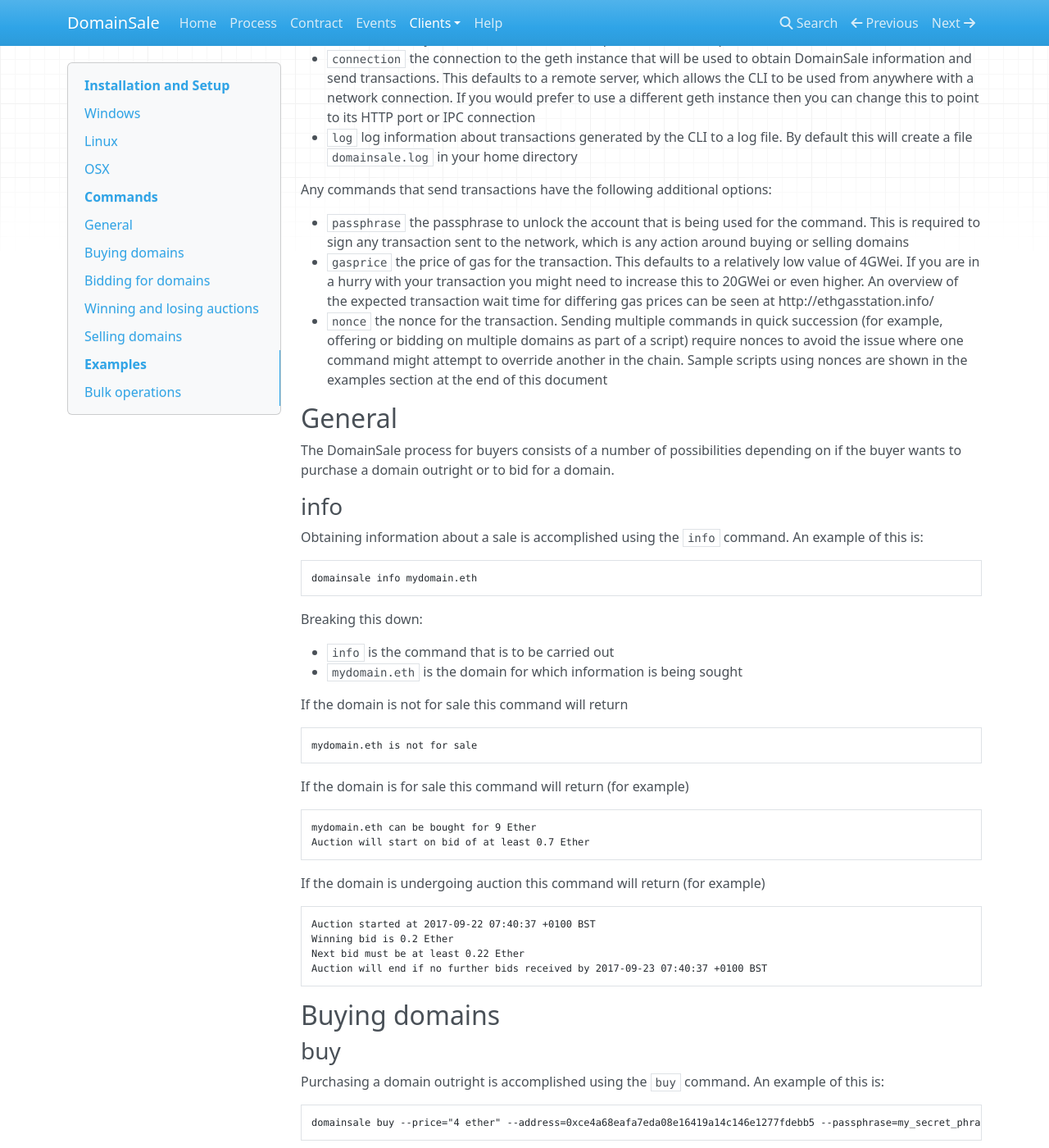
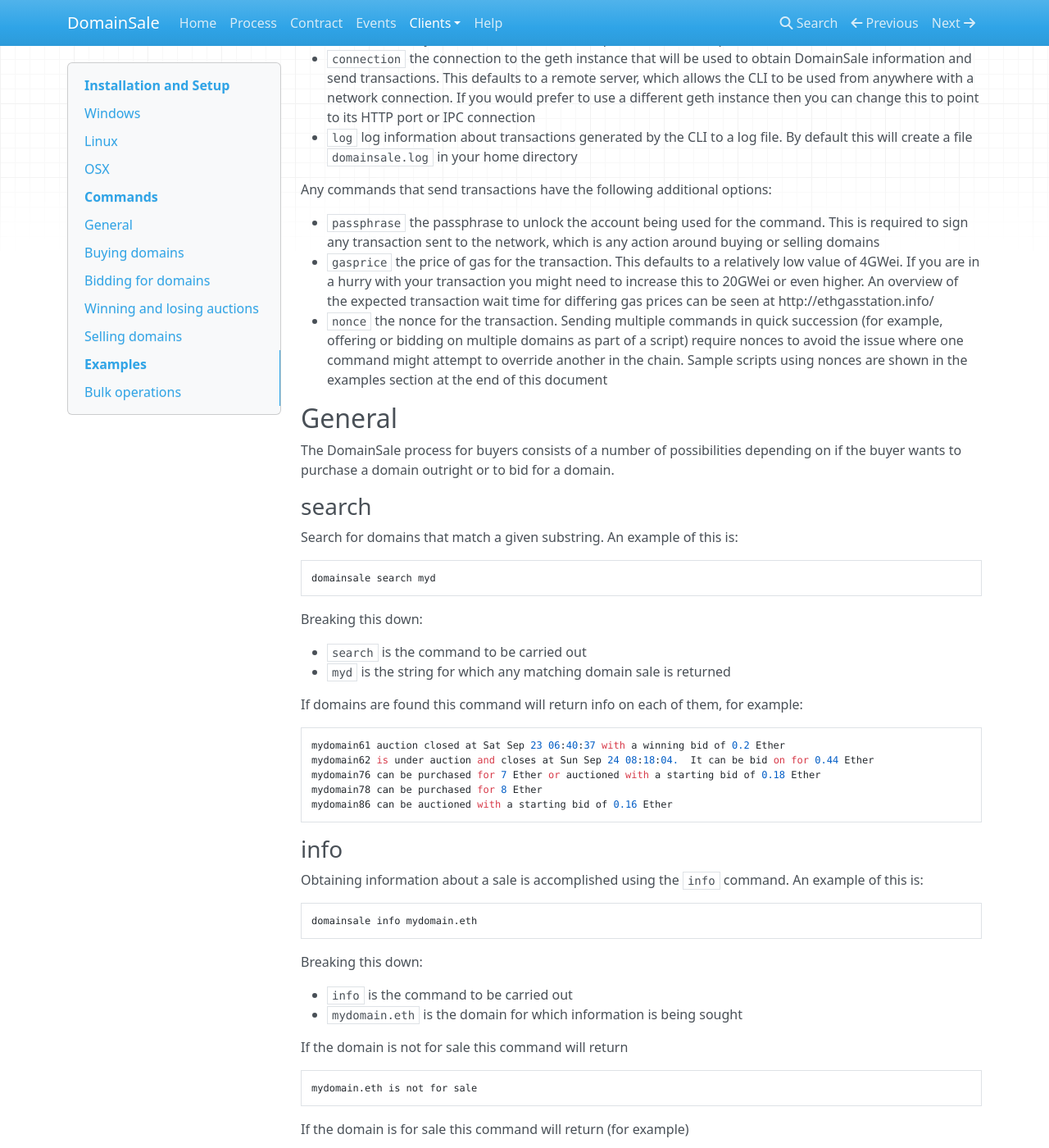
Before and after one commit to wealdtech/domainsale, an MkDocs documentation site: the page built from docs/clients/cli.md, in a window 1280 px wide and 1400 px high, scrolled down 1513 px. Shown: the whole window at 82% size. Built offline with MkDocs 1.6.1, drawn with Linux system fonts in a browser that asks for light colours; nearby versions of some CDN libraries; old or Windows-style settings are respelled for this version of MkDocs; some of the changed text lies outside the part shown.

Commit message:
Update documentation

````diff
--- a/docs/clients/cli.md
+++ b/docs/clients/cli.md
@@ -54,13 +54,36 @@ There are a number of options that are available for all commands.  These are:
 
 Any commands that send transactions have the following additional options:
 
-* `passphrase` the passphrase to unlock the account that is being used for the command.  This is required to sign any transaction sent to the network, which is any action around buying or selling domains
+* `passphrase` the passphrase to unlock the account being used for the command.  This is required to sign any transaction sent to the network, which is any action around buying or selling domains
 * `gasprice` the price of gas for the transaction.  This defaults to a relatively low value of 4GWei.  If you are in a hurry with your transaction you might need to increase this to 20GWei or even higher.  An overview of the expected transaction wait time for differing gas prices can be seen at http://ethgasstation.info/
 * `nonce` the nonce for the transaction.  Sending multiple commands in quick succession (for example, offering or bidding on multiple domains as part of a script) require nonces to avoid the issue where one command might attempt to override another in the chain.  Sample scripts using nonces are shown in the examples section at the end of this document
 
 ## General
 
 The DomainSale process for buyers consists of a number of possibilities depending on if the buyer wants to purchase a domain outright or to bid for a domain.
+
+### search
+
+Search for domains that match a given substring.  An example of this is:
+
+```text
+domainsale search myd
+```
+
+Breaking this down:
+
+* `search` is the command to be carried out
+* `myd` is the string for which any matching domain sale is returned
+
+If domains are found this command will return info on each of them, for example:
+
+```
+mydomain61 auction closed at Sat Sep 23 06:40:37 with a winning bid of 0.2 Ether
+mydomain62 is under auction and closes at Sun Sep 24 08:18:04.  It can be bid on for 0.44 Ether
+mydomain76 can be purchased for 7 Ether or auctioned with a starting bid of 0.18 Ether
+mydomain78 can be purchased for 8 Ether
+mydomain86 can be auctioned with a starting bid of 0.16 Ether
+```
 
 ### info
 
@@ -72,7 +95,7 @@ domainsale info mydomain.eth
 
 Breaking this down:
 
-* `info` is the command that is to be carried out
+* `info` is the command to be carried out
 * `mydomain.eth` is the domain for which information is being sought
 
 If the domain is not for sale this command will return
@@ -110,9 +133,9 @@ domainsale buy --price="4 ether" --address=0xce4a68eafa7eda08e16419a14c146e1277f
 Breaking this down:
 
 * `price` is the amount of ether used to buy the domain
-* `address` is the address of the account that is purchasing the domain
-* `passphrase` is the passphrase to the account that is purchasing the domain
-* `mydomain.eth` is the domain that is being purchased
+* `address` is the address of the account purchasing the domain
+* `passphrase` is the passphrase to the account purchasing the domain
+* `mydomain.eth` is the domain being purchased
 
 If this command completes successfully it will present the transaction ID for the purchase of the domain.  If it fails then it will present details about why it failed.
 
@@ -127,9 +150,9 @@ domainsale bid --bid="0.1 ether" --address=0xce4a68eafa7eda08e16419a14c146e1277f
 Breaking this down:
 
 * `bid` is the amount of ether used to bid for the domain
-* `address` is the address of the account that is bidding for the domain
-* `passphrase` is the passphrase to the account that is bidding for the domain
-* `mydomain.eth` is the domain that is being bid upon
+* `address` is the address of the account bidding for the domain
+* `passphrase` is the passphrase to the account bidding for the domain
+* `mydomain.eth` is the domain being bid upon
 
 If this command completes successfully it will present the transaction ID for the bid for the domain.  If it fails then it will present details about why it failed.
 
@@ -178,7 +201,7 @@ domainsale transfer --passphrase=my_secret_phrase mydomain.eth
 Breaking this down:
 
 * `passphrase` is the passphrase to the account that currently owns mydomain.eth
-* `mydomain.eth` is the domain that is being transferred
+* `mydomain.eth` is the domain being transferred
 
 If this command completes successfully it will present the transaction ID for the transfer of the domain.  If it fails then it will present details about why it failed.
 
@@ -195,7 +218,7 @@ Breaking this down:
 * `price` is the price at which the domain can be purchased directly; leave this out if not required
 * `reserve` is the price at which the domain can be auctioned; leave this out if not required
 * `passphrase` is the passphrase to the account that transferred mydomain.eth to DomainSale
-* `mydomain.eth` is the domain that is being offered
+* `mydomain.eth` is the domain being offered
 
 If this command completes successfully it will present the transaction ID for the offer of the domain.  If it fails then it will present details about why it failed.
 
@@ -210,7 +233,7 @@ domainsale cancel --passphrase=my_secret_phrase mydomain.eth
 Breaking this down:
 
 * `passphrase` is the passphrase to the account that transferred mydomain.eth to DomainSale
-* `mydomain.eth` is the domain that is being cancelled
+* `mydomain.eth` is the domain being cancelled
 
 If this command completes successfully it will present the transaction ID for the cancellation of the domain sale.  If it fails then it will present details about why it failed.
 
````
